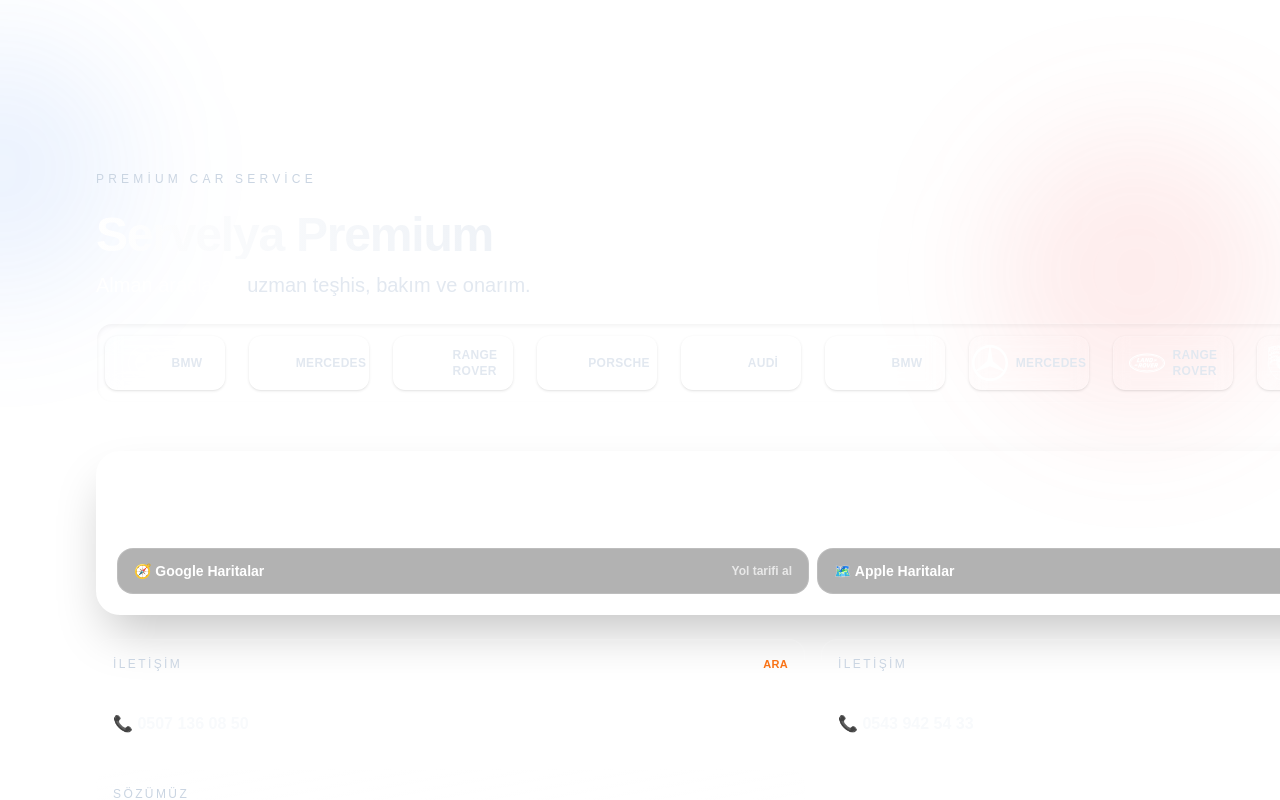
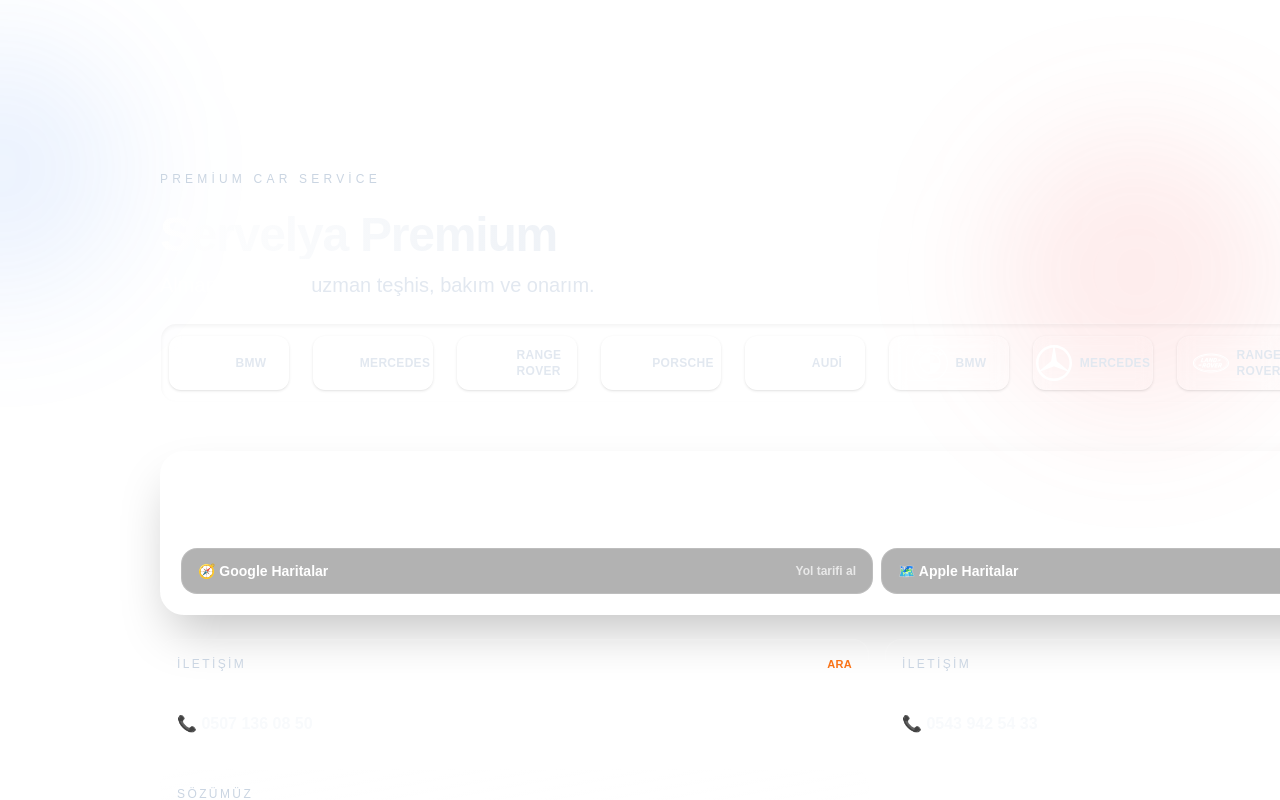
Before and after one commit to burakhrk/Servelya, a Next.js app: page / in a window 1280 px wide. Shown: the top 800 px of the page. Built offline with nearby package versions, Linux system fonts and the light colour scheme.

Commit message:
Narrow container width for better centering

```diff
--- a/src/app/page.tsx
+++ b/src/app/page.tsx
@@ -131,7 +131,7 @@
         <div className="absolute right-0 top-32 h-72 w-72 rounded-full bg-[#ef4444]/10 blur-3xl" />
       </div>
 
-      <main className="relative z-10 mx-auto flex w-full max-w-6xl flex-col gap-16 px-4 py-14 sm:px-6 lg:px-8 lg:py-20">
+      <main className="relative z-10 mx-auto flex w-full max-w-5xl flex-col gap-16 px-4 py-14 sm:px-6 lg:px-8 lg:py-20">
         <section className="grid items-center gap-10 lg:grid-cols-[1.1fr_0.9fr]">
           <div className="space-y-6">
             <p className="text-xs uppercase tracking-[0.35em] text-slate-300">
```
